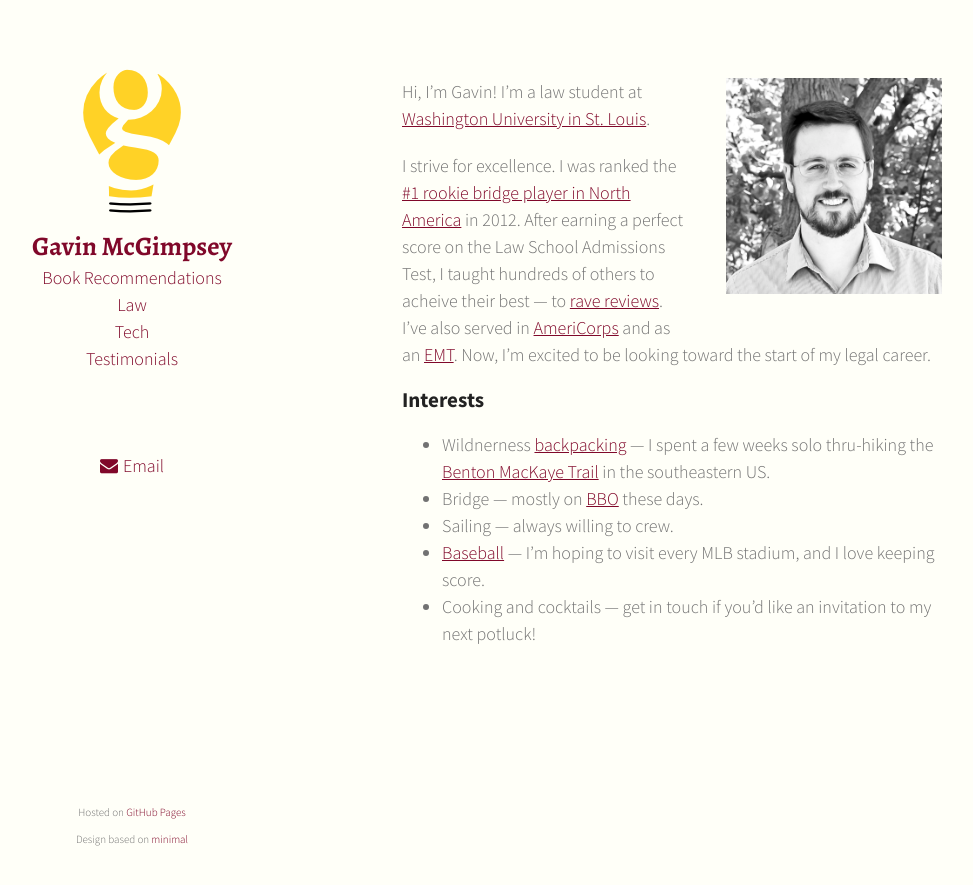
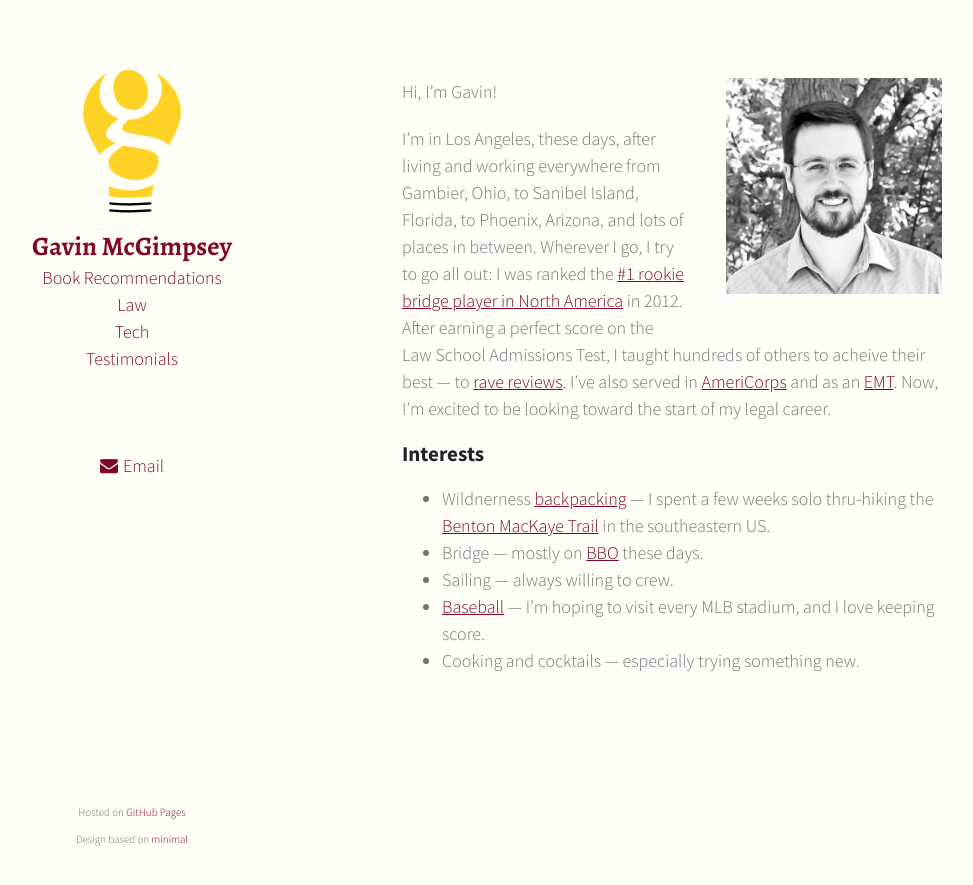
Before and after one commit to gavinmcgimpsey/gavinmcgimpsey.github.io, a Jekyll site: the page built from index.md, in a window 1280 px wide. Shown: the top 885 px of the page, without its empty margins (158-1131 px from the left). Built offline with Jekyll 4.4.1, drawn with Linux system fonts in a browser that asks for light colours.

Commit message:
Update for 2023

```diff
--- a/index.md
+++ b/index.md
@@ -4,9 +4,9 @@ layout: default
 
 <img class="portrait" src="/images/gavin.png" alt="Portrait photo of Gavin McGimpsey.">
 
-Hi, I'm Gavin! I'm a law student at [Washington University in St. Louis](https://law.wustl.edu/).
+Hi, I'm Gavin!
 
-I strive for excellence. I was ranked the [#1 rookie bridge player in North America](https://web3.acbl.org/mpraces/?year=2012&race=MMA) in 2012. After earning a perfect score on the Law School Admissions Test, I taught hundreds of others to acheive their best &mdash; to [rave reviews](/testimonials). I've also served in [AmeriCorps](/americorps) and as an [EMT](/emt). Now, I'm excited to be looking toward the start of my legal career.
+I'm in Los Angeles, these days, after living and working everywhere from Gambier, Ohio, to Sanibel Island, Florida, to Phoenix, Arizona, and lots of places in between. Wherever I go, I try to go all out: I was ranked the [#1 rookie bridge player in North America](https://web3.acbl.org/mpraces/?year=2012&race=MMA) in 2012. After earning a perfect score on the Law School Admissions Test, I taught hundreds of others to acheive their best &mdash; to [rave reviews](/testimonials). I've also served in [AmeriCorps](/americorps) and as an [EMT](/emt). Now, I'm excited to be looking toward the start of my legal career.
 
 ### Interests
 
@@ -14,4 +14,4 @@ I strive for excellence. I was ranked the [#1 rookie bridge player in North Amer
 * Bridge &mdash; mostly on [BBO](https://www.bridgebase.com/) these days.
 * Sailing &mdash; always willing to crew.
 * [Baseball](/baseball) &mdash; I'm hoping to visit every MLB stadium, and I love keeping score.
-* Cooking and cocktails &mdash; get in touch if you'd like an invitation to my next potluck!
+* Cooking and cocktails &mdash; especially trying something new.
```
Also changed, not shown: book_recommendations.md (+1 -1 lines), law.md (+3 -3 lines), tech.md (+0 -2 lines), 1 other file.
